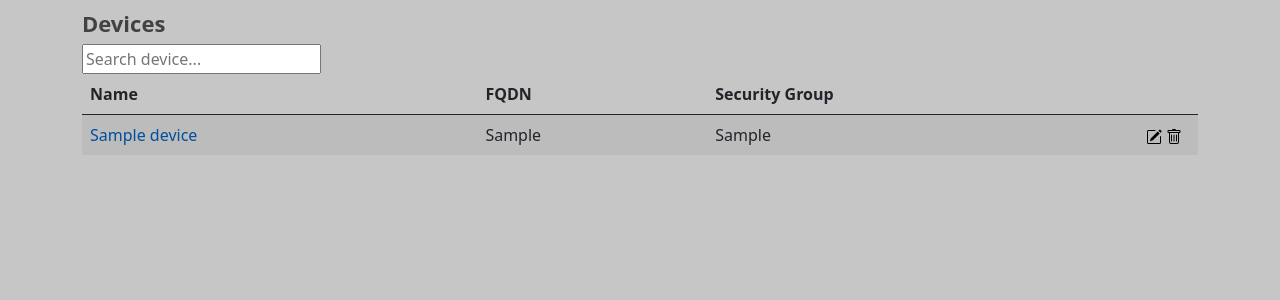
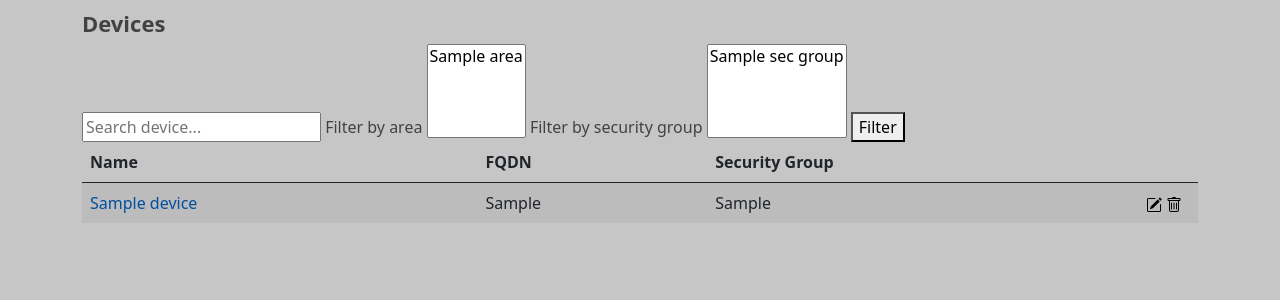
Before and after one commit to UKB-IT-Sec/NAC-Service-Portal, a Django app: template src/templates/devices.html in a window 1280 px wide. Shown: the part 56-356 px from the top of the page. Run offline with Django 5.2, Linux system fonts and the light colour scheme; the template is opened without the code that fills it: most values are stand-ins (such as "Sample title", 1, 10 or a date in 2020); some libraries are stand-ins or nearby versions.

Commit message:
it works but its still ugly

```diff
--- a/src/templates/devices.html
+++ b/src/templates/devices.html
@@ -1,12 +1,35 @@
 {% extends "base.html" %}
 {% load static %}
+{% load crispy_forms_tags %}
 
 {% block content %}
 <div class="container">
     <h1>Devices</h1>
+
     <form action="{% url 'devices' %}" method="get">
+        {{ form | crispy }}
         <input name="q" type="text" placeholder="Search device...">
+
+        <label for="area_drop_down">Filter by area</label>
+        <select name="selected_area" id="area_drop_down" multiple>
+            <option value="" selected disabled hidden>Choose here</option>
+        {% for area in area_list %}
+            <option value="{{ area.id }}">{{ area.name }}</option>
+        {% endfor %}
+        </select>
+
+        <label for="sec_group_drop_down">Filter by security group</label>
+        <select name="selected_sec_group" id="sec_group_drop_down" multiple>
+            <option value="" selected disabled hidden>Choose here</option>
+        {% for sec_group in sec_group_list %}
+            <option value="{{ sec_group.id }}">{{ sec_group.name }}</option>
+        {% endfor %}
+        </select>
+        <button type="submit">Filter</button>
     </form>
+
+
+
     <table class="table table-striped">
         <thead>
         <tr>
```
Also changed, not shown: src/nac/views.py (+19 -1 lines). Lines whose indentation alone changed are shown as unchanged.
